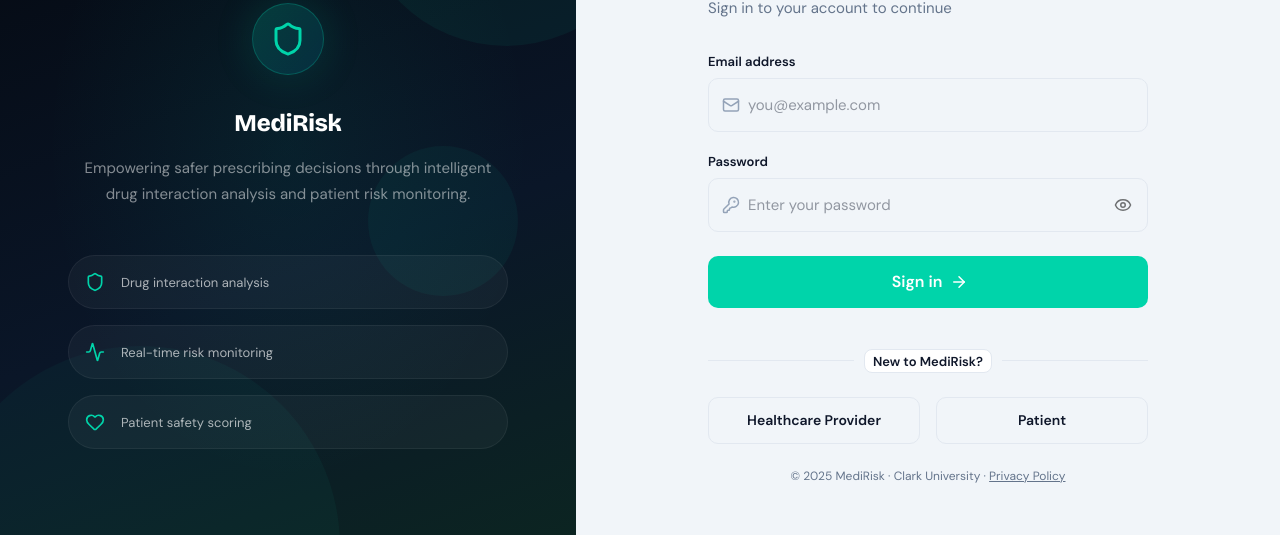
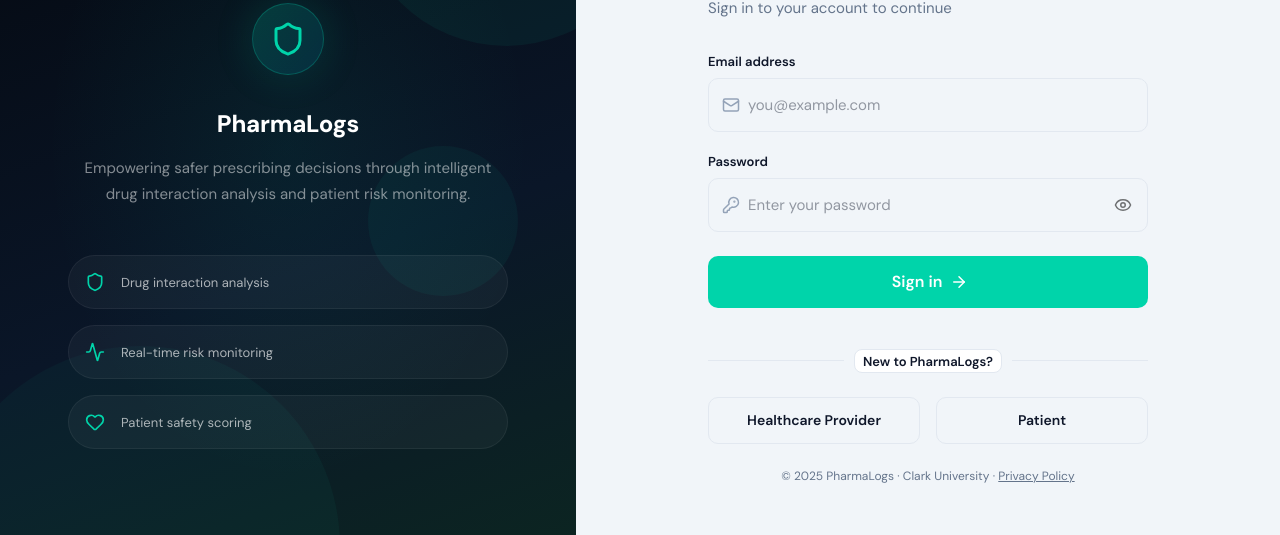
Before and after one commit to voidrlm/capstone, a React (Vite) app in the folder frontend/: page /login in a window 1280 px wide. Shown: the part 174-709 px from the top of the page. Built offline with nearby package versions, Linux system fonts and the light colour scheme; no server answers.

Commit message:
fix(auth): update LoginPage logic or UI

```diff
--- a/frontend/src/pages/LoginPage.tsx
+++ b/frontend/src/pages/LoginPage.tsx
@@ -112,8 +112,8 @@ function LoginPage() {
           >
             <Shield size={36} color="#00d4aa" />
           </Box>
-          <Typography variant="h3" sx={{ color: "white", fontWeight: 800, mb: 2, fontFamily: '"Bricolage Grotesque", sans-serif' }}>
-            MediRisk
+          <Typography variant="h3" sx={{ color: "white", fontWeight: 800, mb: 2 }}>
+            PharmaLogs
           </Typography>
           <Typography variant="body1" sx={{ color: "rgba(255,255,255,0.5)", mb: 6, lineHeight: 1.7 }}>
             Empowering safer prescribing decisions through intelligent drug interaction analysis and patient risk monitoring.
@@ -176,7 +176,7 @@ function LoginPage() {
               <Shield size={20} color="#04080f" />
             </Box>
             <Typography variant="h6" fontWeight={800}>
-              MediRisk
+              PharmaLogs
             </Typography>
           </Box>
 
@@ -255,7 +255,7 @@ function LoginPage() {
 
           <Divider sx={{ my: 3 }}>
             <Chip
-              label="New to MediRisk?"
+              label="New to PharmaLogs?"
               size="small"
               sx={{
                 bgcolor: "background.paper",
@@ -301,7 +301,7 @@ function LoginPage() {
           </Box>
 
           <Typography variant="caption" color="text.secondary" display="block" textAlign="center" mt={3}>
-            © 2025 MediRisk · Clark University ·{" "}
+            © 2025 PharmaLogs · Clark University ·{" "}
             <Link href="#" color="inherit">
               Privacy Policy
             </Link>
```
